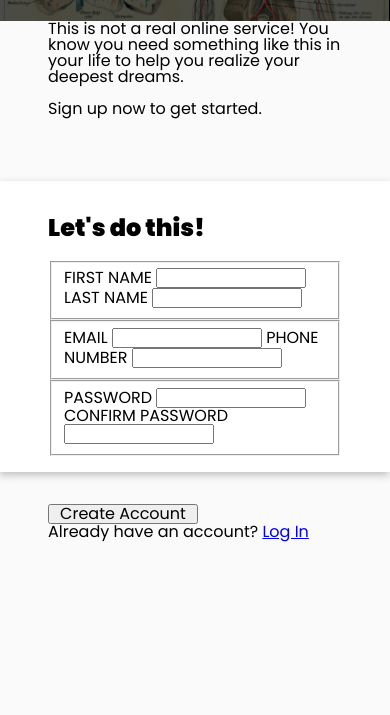
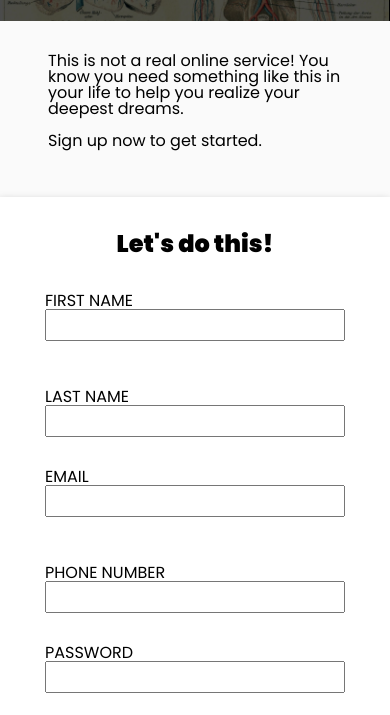
Before and after one commit to Tho-Tu/sign-up-form, a plain HTML site: page index.html in a window 390 px wide. Shown: the part 129-844 px from the top of the page. Drawn offline with Linux system fonts and the light colour scheme.

Commit message:
Position form to be responsive with small displays

```diff
--- a/index.html
+++ b/index.html
@@ -22,28 +22,42 @@
       <div class="sign-up">
         <h2>Let's do this!</h2>
         <form action="">
-          <fieldset class="name">
+          <ul>
+            <li>
               <label for="first-name">FIRST NAME</label>
               <input type="text" name="first-name" id="first-name" />
+            </li>
+            <li>
               <label for="last-name">LAST NAME</label>
               <input type="text" name="last-name" id="last-name" />
-          </fieldset>
-          <fieldset class="contact">
+            </li>
+          </ul>
+
+          <ul>
+            <li>
               <label for="email">EMAIL</label>
               <input type="email" id="email" name="email" />
+            </li>
+            <li>
               <label for="phone">PHONE NUMBER</label>
               <input type="tel" id="phone" name="phone" />
-          </fieldset>
-          <fieldset class="password">
+            </li>
+          </ul>
+
+          <ul>
+            <li>
               <label for="password">PASSWORD</label>
               <input type="password" name="password" id="password" />
+            </li>
+            <li>
               <label for="confirm-password">CONFIRM PASSWORD</label>
               <input
                 type="password"
                 name="confirm-password"
                 id="confirm-password"
               />
-          </fieldset>
+            </li>
+          </ul>
         </form>
       </div>
       <div class="create-account">
--- a/styles.css
+++ b/styles.css
@@ -56,9 +56,20 @@ select,
 textarea {
   font-family: inherit;
   font-size: 100%;
-  width: 150px;
+  width: 300px;
+  height: 2rem;
   padding: 0;
   margin: 0;
+  display: block;
+}
+
+ul {
+  display: flex;
+  flex-wrap: wrap;
+  gap: 3rem;
+  padding: 1rem 0;
+  margin: 0;
+  list-style-type: none;
 }
 
 .left-content {
@@ -131,10 +142,10 @@ textarea {
   padding: 2rem 3rem 0;
 }
 
-@media (max-width: 1100px) {
+@media (max-width: 1250px) {
   body {
     flex-direction: column;
-    min-width: 320px;
+    min-width: 360px;
   }
   .left-content {
     height: 20vh;
@@ -146,5 +157,12 @@ textarea {
   }
   .instructions {
     width: 100%;
+    padding: 2rem 3rem;
+  }
+  .sign-up,
+  .create-account {
+    display: flex;
+    flex-direction: column;
+    align-items: center;
   }
 }
```
Lines whose indentation alone changed are shown as unchanged.
